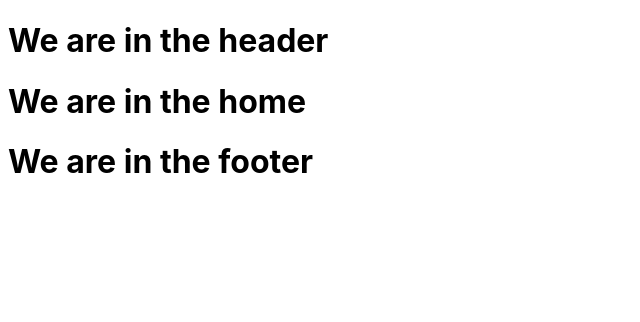
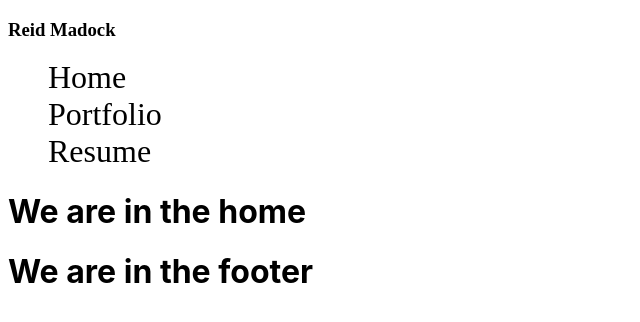
Before and after one commit to reidmadock/reid-react-portfolio, a React (Create React App) app: page / in a window 1280 px wide. Shown: the top 322 px of the page, without its empty margins (0-640 px from the left). Built offline with nearby package versions, Linux system fonts and the light colour scheme.

Commit message:
created navigation, can't believe that method works

```diff
--- a/src/App.js
+++ b/src/App.js
@@ -1,14 +1,12 @@
 import React from 'react';
 import './style.css';
 import Header from './components/Header';
-import Home from './components/Home';
 import Footer from './components/Footer';
 
 export default function App() {
   return (
     <div>
       <Header />
-      <Home />
       <Footer />
     </div>
   );
--- a/src/components/Header.jsx
+++ b/src/components/Header.jsx
@@ -1,9 +1,21 @@
-import React from 'react';
+import React, { useState } from 'react';
+import Navigation from './Navigation';
+import Home from './Home';
+import Portfolio from './Portfolio';
+import Resume from './Resume';
 
 export default function Header() {
+  const [viewing, setViewing] = useState(<Home />);
+
+  const handleClick = (view) => {
+      setViewing(view);
+  }
+
   return (
-    <div>
-      <h1>We are in the header</h1>
-    </div>
+    <>
+      <h3>Reid Madock</h3>
+      <Navigation handleClick={handleClick}/>
+      {viewing}
+    </>
   );
 }
--- a/src/components/Navigation.jsx
+++ b/src/components/Navigation.jsx
@@ -0,0 +1,22 @@
+import React, { useState } from 'react';
+import Home from './Home';
+import Portfolio from './Portfolio';
+import Resume from './Resume';
+
+export default function Navigation({ handleClick }) {
+    // const [viewing, setViewing] = useState(<Home />);
+
+    // const handleClick = (view) => {
+    //     setViewing(view);
+    // }
+
+    return (
+        <nav>
+            <ul>
+                <li onClick={() => handleClick(<Home />)}>Home</li>
+                <li onClick={() => handleClick(<Portfolio />)}>Portfolio</li>
+                <li onClick={() => handleClick(<Resume />)}>Resume</li>
+            </ul>
+        </nav>
+    );
+}
--- a/src/components/Portfolio.jsx
+++ b/src/components/Portfolio.jsx
@@ -0,0 +1,9 @@
+import React from 'react';
+
+export default function Portfolio() {
+  return (
+    <div>
+      <h1>We are on the portfolio</h1>
+    </div>
+  );
+}
--- /dev/null
+++ b/src/components/Resume.jsx
@@ -0,0 +1,9 @@
+import React from 'react';
+
+export default function Resume() {
+  return (
+    <div>
+      <h1>We are on my Resume</h1>
+    </div>
+  );
+}
--- a/src/style.css
+++ b/src/style.css
@@ -3,3 +3,8 @@ p {
   font-family: -apple-system, BlinkMacSystemFont, 'Segoe UI', Roboto, Oxygen,
     Ubuntu, Cantarell, 'Open Sans', 'Helvetica Neue', sans-serif;
 }
+
+li {
+  list-style: none;
+  font-size: 32px;
+}
```
